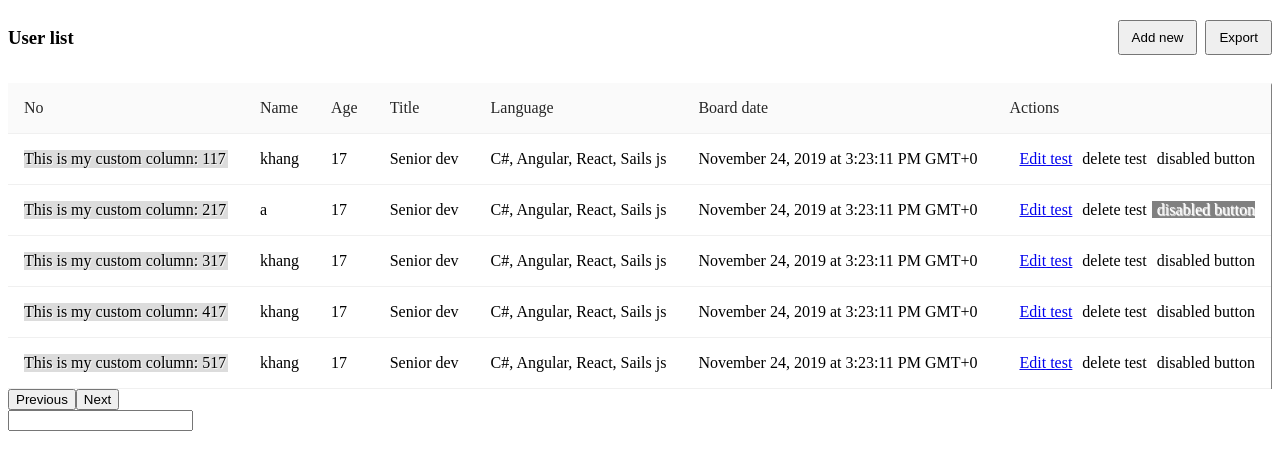
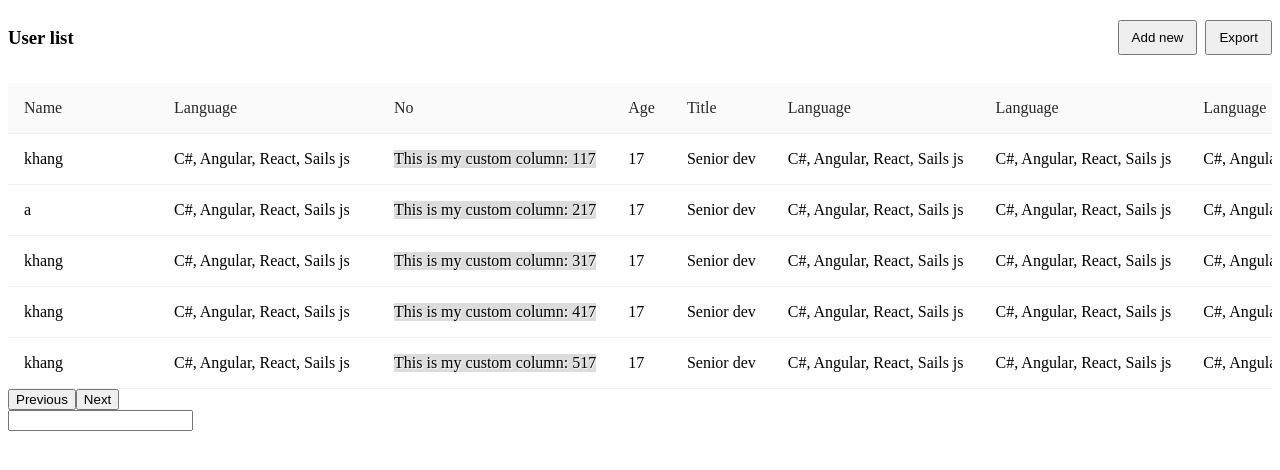
Before and after one commit to khanglqse/ng-table, an Angular app: page /view in a window 1280 px wide. Shown: the top 470 px of the page. Built offline with nearby package versions, Linux system fonts and the light colour scheme.

Commit message:
add pinned column

```diff
--- a/src/app/app.component.ts
+++ b/src/app/app.component.ts
@@ -25,16 +25,20 @@ export class AppComponent implements OnInit {
       align: 'text-left',
       header: { title: 'This is title' },
       columns: [
-        { title: 'No', prop: m => m.no.subProp, columnDef: 'no', align: 'text-left', width: '230px'},
-        { title: 'Name', prop: m => m.name, columnDef: 'name',colSpan: 2, colSpanFunc: (data) => {return 1}},
+        { title: 'No', prop: m => m.no.subProp, columnDef: 'no',  align: 'text-left', width: '230px'},
+        { title: 'Name', prop: m => m.name, width: '150', columnDef: 'name', pinned: true, colSpan: 2, colSpanFunc: (data) => {return 1}},
         { title: 'Age', prop: m => m.age, columnDef: 'age'},
         { title: 'Title', prop: m => m.title, columnDef: 'title'},
         { title: 'Language', prop: m => m.language, columnDef: 'language'},
+        { title: 'Language', prop: m => m.language, columnDef: 'language'},
+        { title: 'Language', prop: m => m.language, columnDef: 'language'},
+        { title: 'Language', prop: m => m.language, columnDef: 'language'},
+        { title: 'Language', prop: m => m.language, pinned: true, columnDef: 'language'},
         { title: 'Board date', prop: m => m.joinDate, columnDef: 'joinDate', type: 'datetime', dateTimeFormat: 'long'},
       ],
       rows: {
         trCssFunc: (data) => { return (data.name === 'khang' ? 'handsome-class' : 'not-handsome'); },
-        // triggerExpand: true
+        triggerExpand: true
       },
       actionButtons: {
         buttons: [
--- a/src/app/table/component/table/column/table-column.component.html
+++ b/src/app/table/component/table/column/table-column.component.html
@@ -4,6 +4,7 @@
   let-rowData="rowData"
   let-colSetting="colSetting"
   let-colTemplate="colTemplate"
+  let-isPinned="isPinned"
 >
   <ng-container #tRow
     *ngTemplateOutlet="
@@ -12,7 +13,8 @@
         $implicit: colData,
         rowData: rowData,
         colSetting: colSetting,
-        colTemplate: colTemplate
+        colTemplate: colTemplate,
+        isPinned: isPinned
       }
     "
   ></ng-container>
@@ -23,12 +25,13 @@
   let-colSetting="colSetting"
   let-rowData="rowData"
   let-colTemplate="colTemplate"
+  let-isPinned="isPinned"
 >
   <td #td
 
     [attr.width]="colSetting.width"
     [style.left.px]="colSetting.left"
-    [ngClass]="{'pinned-column': colSetting.pinned}"
+    [ngClass]="{'pinned-column': isPinned}"
     class="{{ colSetting.css }}">
     <i class="expand-control mdi mdi-menu-right text-big"></i>
     <div class="{{ colSetting.align }}">
@@ -53,6 +56,7 @@
   let-colData=""
   let-colSetting="colSetting"
   let-rowData="rowData"
+  let-isPinned="isPinned"
 >
   <ng-container [ngSwitch]="colSetting.type">
     <!-- {{(colSetting.colSpanFunc && colSetting.colSpanFunc(rowData))}} -->
@@ -60,7 +64,7 @@
     <td class="{{ colSetting.css }}"
     [attr.width]="colSetting.width"
     [style.left.px]="colSetting.left"
-    [ngClass]="{'pinned-column': colSetting.pinned}"
+    [ngClass]="{'pinned-column': isPinned}"
     [attr.colSpan] ="(colSetting.colSpanFunc && colSetting.colSpanFunc(rowData)) || colSetting.colSpan"
     [attr.rowSpan] ="(colSetting.rowSpanFunc && colSetting.rowSpanFunc(rowData)) || colSetting.rowSpan" >
       <div class="d-flex">
--- a/src/app/table/component/table/table-content/table-content.component.html
+++ b/src/app/table/component/table/table-content/table-content.component.html
@@ -73,7 +73,7 @@
               }}"
             >
               <!-- column content -->
-              <ng-container *ngFor="let col of settings.columns">
+              <ng-container *ngFor="let col of pinnedColumns">
                 <ng-container
                   *ngTemplateOutlet="
                     tbColumn._columnTemplate;
@@ -81,7 +81,23 @@
                       $implicit: col.prop ? col.prop(item) : null,
                       rowData: item,
                       colSetting: col,
-                      colTemplate: colTemplates[col.columnDef]
+                      colTemplate: colTemplates[col.columnDef],
+                      isPinned: true
+                    }
+                  "
+                  >
+                </ng-container>
+              </ng-container>
+              <ng-container *ngFor="let col of normalColumns">
+                <ng-container
+                  *ngTemplateOutlet="
+                    tbColumn._columnTemplate;
+                    context: {
+                      $implicit: col.prop ? col.prop(item) : null,
+                      rowData: item,
+                      colSetting: col,
+                      colTemplate: colTemplates[col.columnDef],
+                      isPinned: false
                     }
                   "
                 >
--- a/src/app/table/component/table/table-content/table-content.component.sass
+++ b/src/app/table/component/table/table-content/table-content.component.sass
@@ -27,8 +27,8 @@
                 overflow-wrap: break-word
 
 
-        // .pinned-column
-        //     position: absolute
+        .pinned-column
+            position: absolute !important
         //     left: 0
         //     border-left: 1px solid grey
         //     border-right: 1px solid grey
--- a/src/app/table/models/settings.model.ts
+++ b/src/app/table/models/settings.model.ts
@@ -66,7 +66,7 @@ export class ColumnSetting<T> implements IBaseSetting {
 	constructor(setting: Partial<ColumnSetting<T>>) {
 		Object.assign(this, setting);
 		if(this.pinned && !this.width){
-			this.width = '180px'
+			this.width = '220px'
 		}
 	}
 }
```
